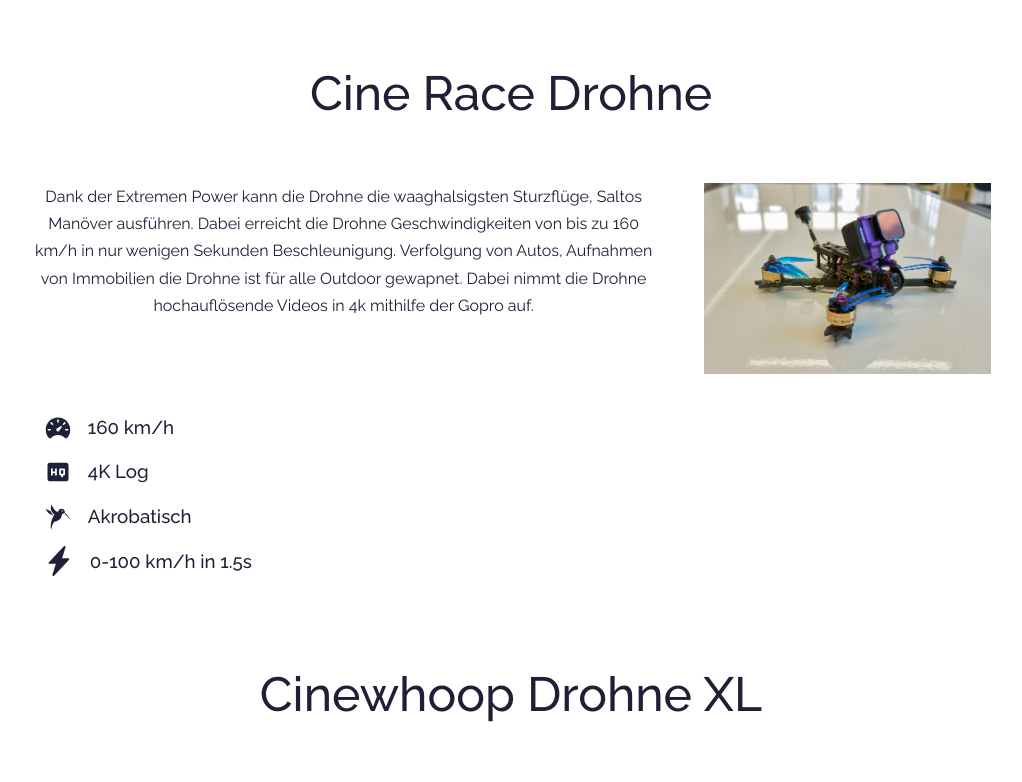
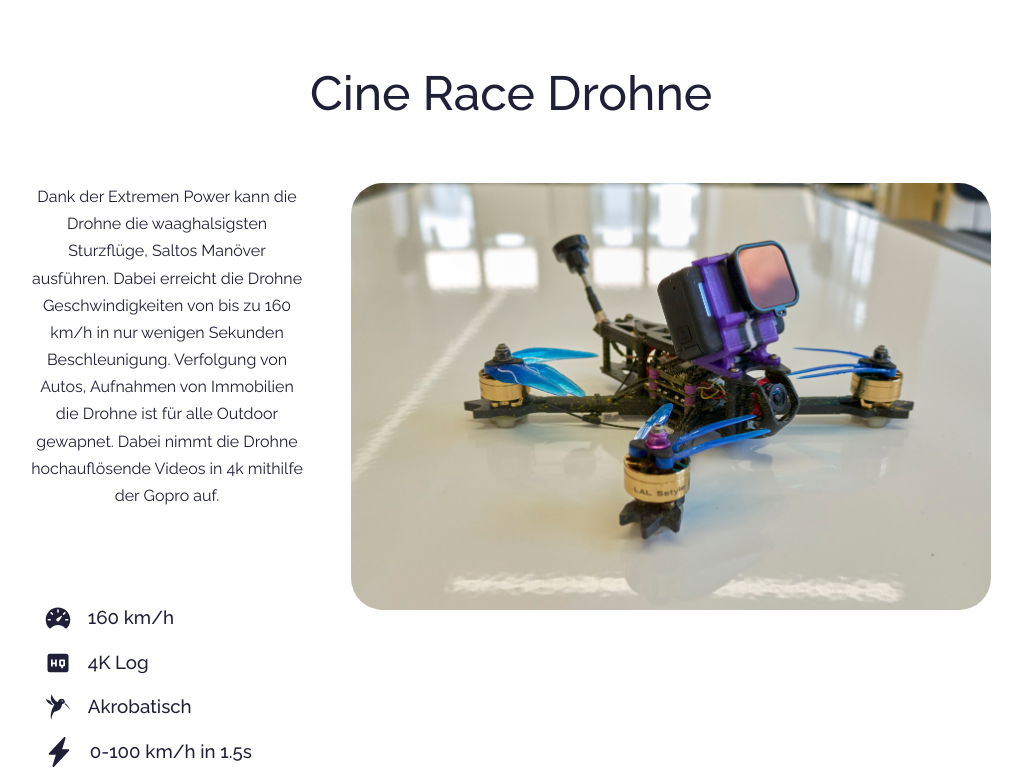
Before and after one commit to fjodorlundgren/Website, a React (Create React App) app: page / in a window 1280 px wide. Shown: the part 2000-2782 px from the top of the page, without its empty margins (129-1151 px from the left). Built offline with nearby package versions, Linux system fonts and the light colour scheme.

Commit message:
round pics

```diff
--- a/src/components/drones/drones.css
+++ b/src/components/drones/drones.css
@@ -28,7 +28,7 @@
     font-size: xx-large;
 }
 
-.drone__png img {
+img {
     border-radius: 2rem;
     min-width: 50vw;
 }
```
